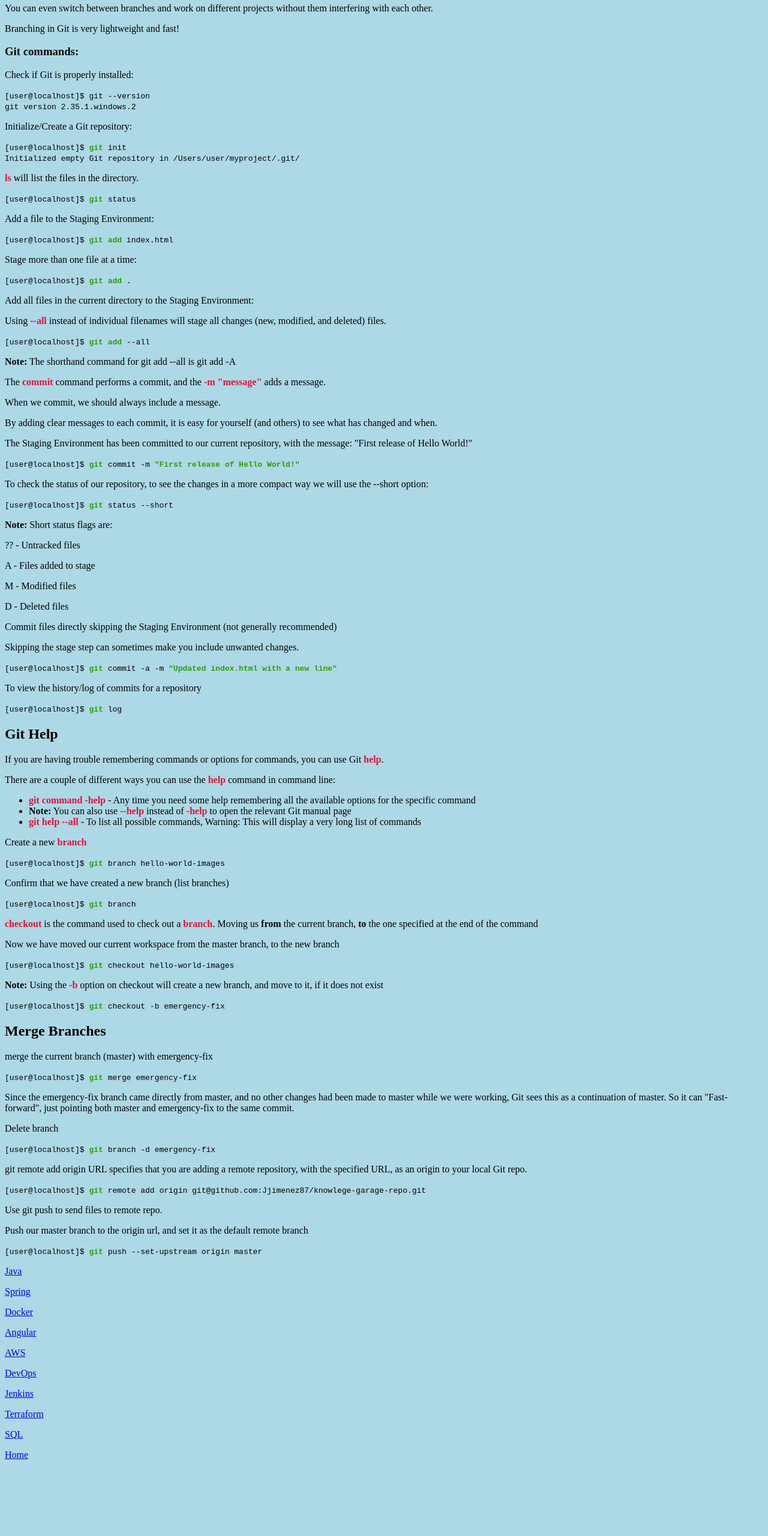
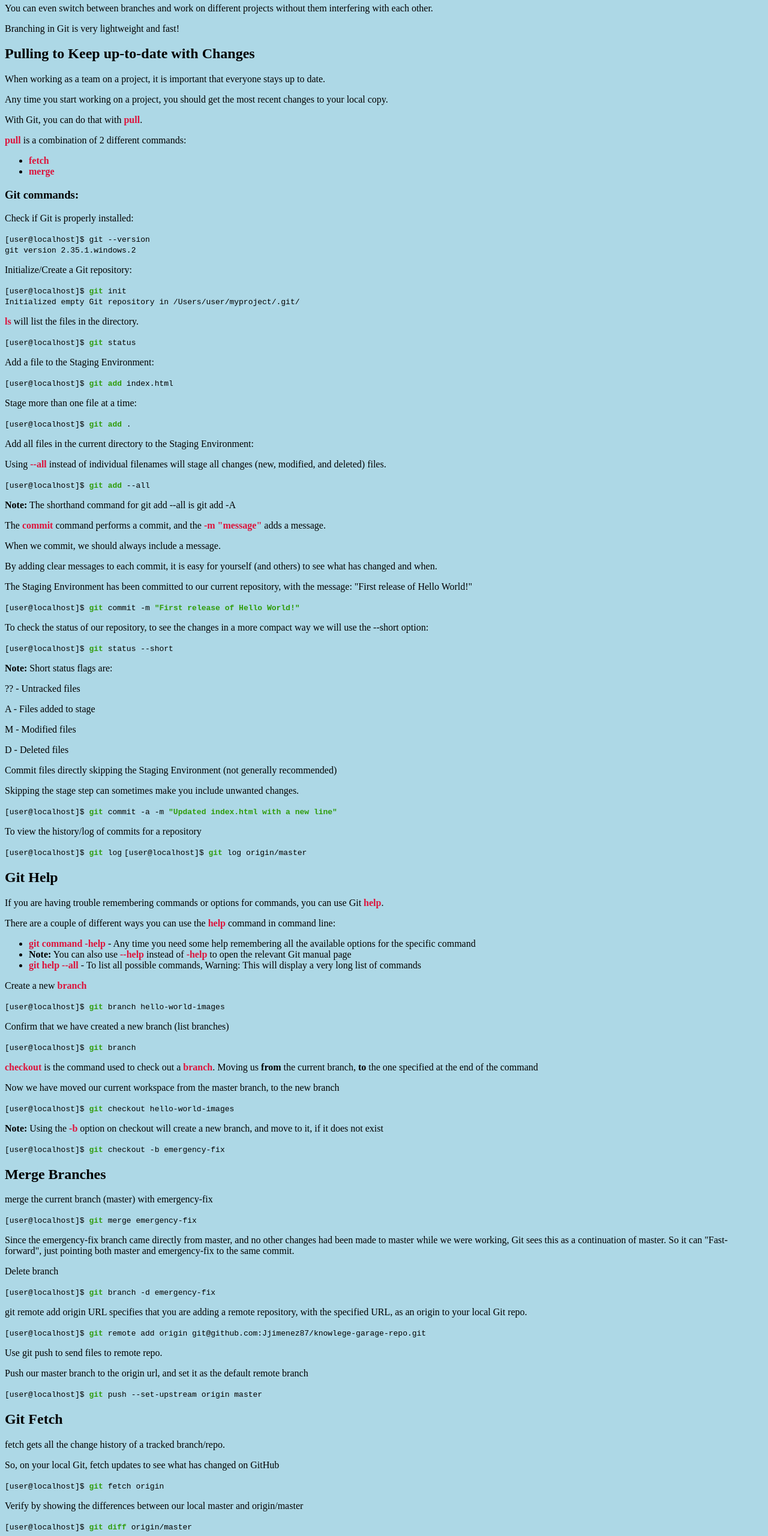
Before and after one commit to Jjimenez87/Jjimenez87.github.io, a plain HTML site: page git.html in a window 1280 px wide. Shown: the part 2320-4880 px from the top of the page at 60% size. Before the commit the page ends 4770 px from the top, so only its background shows below. Drawn offline with Linux system fonts and the light colour scheme.

Commit message:
Updated git.html with more commands

```diff
--- a/git.html
+++ b/git.html
@@ -91,7 +91,15 @@
 		<p>When the work is complete, a branch can be merged with the main project.</p>
 		<p>You can even switch between branches and work on different projects without them interfering with each other.</p>
 		<p>Branching in Git is very lightweight and fast!</p>
-
+		<h2>Pulling to Keep up-to-date with Changes</h2>
+		<p>When working as a team on a project, it is important that everyone stays up to date.</p>
+		<p>Any time you start working on a project, you should get the most recent changes to your local copy.</p>
+		<p>With Git, you can do that with <strong style="color: crimson">pull</strong>.</p>
+		<p><strong style="color: crimson">pull</strong> is a combination of 2 different commands:</p>
+		<ul>
+			<li><strong style="color: crimson">fetch</strong></li>
+			<li><strong style="color: crimson">merge</strong></li>
+		</ul>
 
 		<h3>Git commands:</h3>
 		<p>Check if Git is properly installed:</p>
@@ -127,6 +135,7 @@
 		<code>[user@localhost]$ <strong style="color: #2f9c0a">git</strong> commit -a -m <strong style="color: #2f9c0a">"Updated index.html with a new line"</strong></code>
 		<p>To view the history/log of commits for a repository</p>
 		<code>[user@localhost]$ <strong style="color: #2f9c0a">git</strong> log</code>
+		<code>[user@localhost]$ <strong style="color: #2f9c0a">git</strong> log origin/master</code>
 		<h2>Git Help</h2>
 		<p>If you are having trouble remembering commands or options for commands, you can use Git <strong style="color: crimson">help</strong>.</p>
 		<p>There are a couple of different ways you can use the <strong style="color: crimson">help</strong> command in command line:</p>
@@ -155,6 +164,16 @@
 		<p>Use git push to send files to remote repo.</p>
 		<p>Push our master branch to the origin url, and set it as the default remote branch</p>
 		<code>[user@localhost]$ <strong style="color: #2f9c0a">git</strong> push --set-upstream origin master</code>
+		<h2>Git Fetch</h2>
+		<p>fetch gets all the change history of a tracked branch/repo.</p>
+		<p>So, on your local Git, fetch updates to see what has changed on GitHub</p>
+		<code>[user@localhost]$ <strong style="color: #2f9c0a">git</strong> fetch origin</code>
+		<p>Verify by showing the differences between our local master and origin/master</p>
+		<code>[user@localhost]$ <strong style="color: #2f9c0a">git diff</strong> origin/master</code>
+		<h2>Git Merge</h2>
+		<p>merge combines the current branch, with a specified branch.</p>
+		<p>We have confirmed that the updates are as expected, and we can merge our current branch (master) with origin/master:</p>
+		<code>[user@localhost]$ <strong style="color: #2f9c0a">git </strong> merge origin/master</code>
 
 		<p><a href="java.html">Java</a></p>
 		<p><a href="spring.html">Spring</a></p>
```
